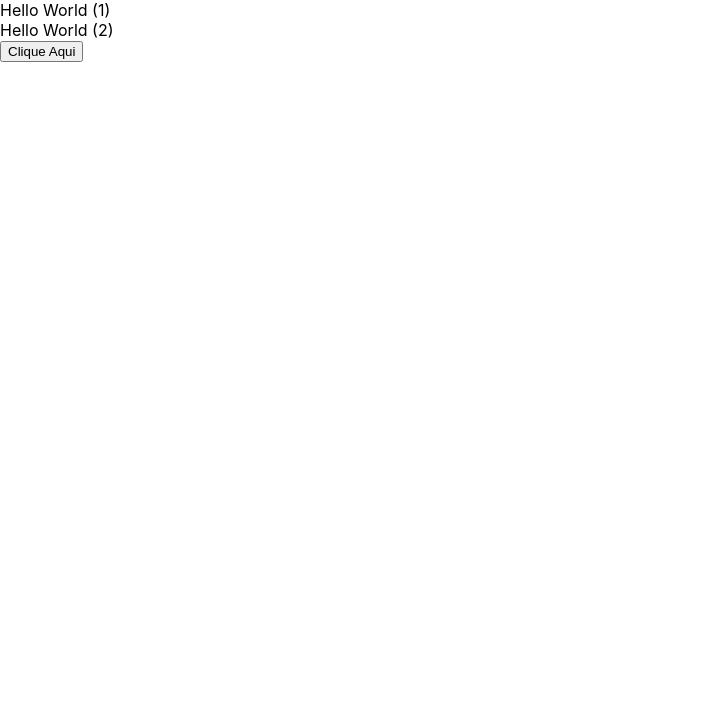
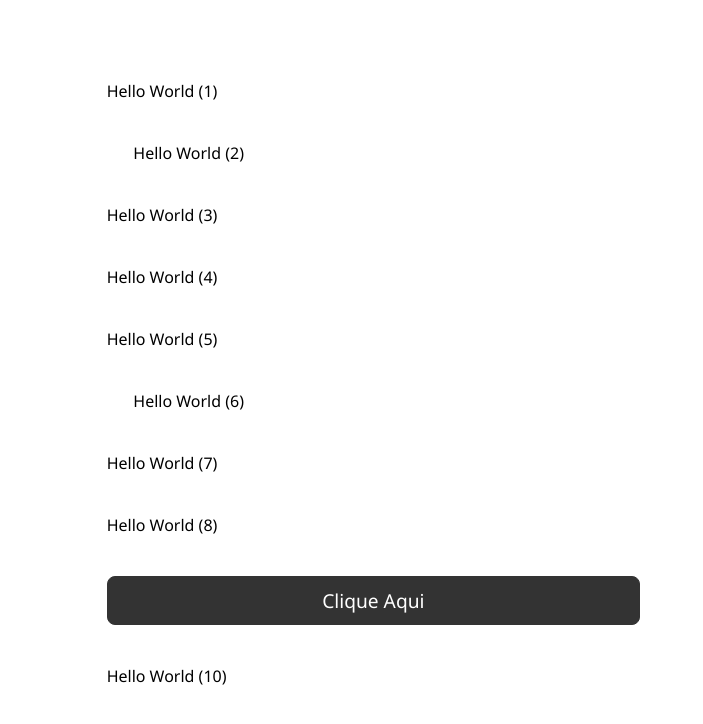
Before and after one commit to casscannelle/react-components, a React (Create React App) app: page / in a window 1280 px wide. Shown: the top 724 px of the page, without its empty margins (0-703 px from the left). Built offline with nearby package versions, Linux system fonts and the light colour scheme.

Commit message:
inclusão das 10 formas de Hello World

```diff
--- a/src/App.css
+++ b/src/App.css
@@ -1,38 +1,36 @@
-.App {
-  text-align: center;
+* {
+  margin: 30pt 20pt;
+  padding: 0;
+  font-family: 'Segoe UI', Tahoma, Verdana, sans-serif;
 }
 
-.App-logo {
-  height: 40vmin;
-  pointer-events: none;
+.App {
+  background-color: #ccc;
+  display: flex;
+  flex-direction: column;
 }
 
-@media (prefers-reduced-motion: no-preference) {
-  .App-logo {
-    animation: App-logo-spin infinite 20s linear;
-  }
+.header {
+  width: 100%;
+  display: flex;
+  flex-direction: column;
+  justify-content: center;
+  align-items: center;
 }
 
-.App-header {
-  background-color: #282c34;
-  min-height: 100vh;
-  display: flex;
-  flex-direction: column;
-  align-items: center;
-  justify-content: center;
-  font-size: calc(10px + 2vmin);
-  color: white;
+button {
+  display: block;
+  width: 50%;
+  font-size: 1.2rem;
+  margin: 8px 0;
+  padding: 10px 0;
+  background-color: #333;
+  color: #fff;
+  border: 1px solid #333;
+  border-radius: 8px;
+  cursor: pointer;
 }
 
-.App-link {
-  color: #61dafb;
+p{
+  padding-top: 2%;
 }
-
-@keyframes App-logo-spin {
-  from {
-    transform: rotate(0deg);
-  }
-  to {
-    transform: rotate(360deg);
-  }
-}
--- a/src/App.js
+++ b/src/App.js
@@ -1,22 +1,35 @@
 import './App.css';
-import React from 'react';
+import React, {useState} from 'react';
 import Welcome from './components/welcome/welcome';
 import Hello from './components/hello/hello';
+import OlaMundo from './components/ola/ola';
 
 function App (){
 
+    let [titleText, setTitleText] = useState("Hello World (8)");
+    const bodyText = 'Hello World (7)';
+
+
 
   return (
-    <div contextMenulassName="App">
+    <div ClassName="App">
+
       <div ClassName="header">Hello World (1)</div>
       <div ClassName="body"><Welcome /></div>
+      <div ClassName="text">Hello World (3)</div>
+      <div ClassName="paragraph">Hello World (4)</div>
+      <div ClassName="quote">Hello World (5)</div>
+      <div ClassName="note"><OlaMundo /></div>
+      <div ClassName="function">{bodyText}</div>
+      <div ClassName="input"> {titleText}</div>
+      <div ClassName="container" id="container"><button onClick={Hello}>Clique Aqui</button></div>
+      <div ClassName="footer">Hello World (10)</div>
 
-      <div ClassName="container" id="container"><button onClick={Hello}>Clique Aqui</button></div>
+
     </div>
 
   )
 }
 
 
-
 export default App;
--- a/src/components/hello/hello.js
+++ b/src/components/hello/hello.js
@@ -1,7 +1,9 @@
+import React from "react";
+
 function Hello () {
 
 var newElem = document.createElement("p");
-newElem.textContent = "Hello, World (3)";
+newElem.textContent = "Hello, World (9)";
 document.getElementById("container").appendChild(newElem);
 }
 
--- /dev/null
+++ b/src/components/ola/ola.js
@@ -0,0 +1,7 @@
+import React from 'react'
+
+function OlaMundo () {
+    return <div>Hello World (6)</div>
+  };
+
+  export default OlaMundo
```
